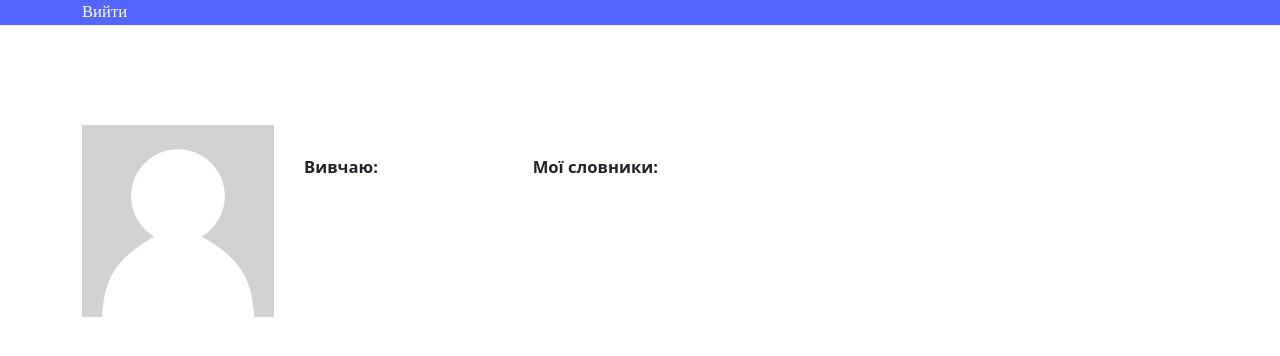
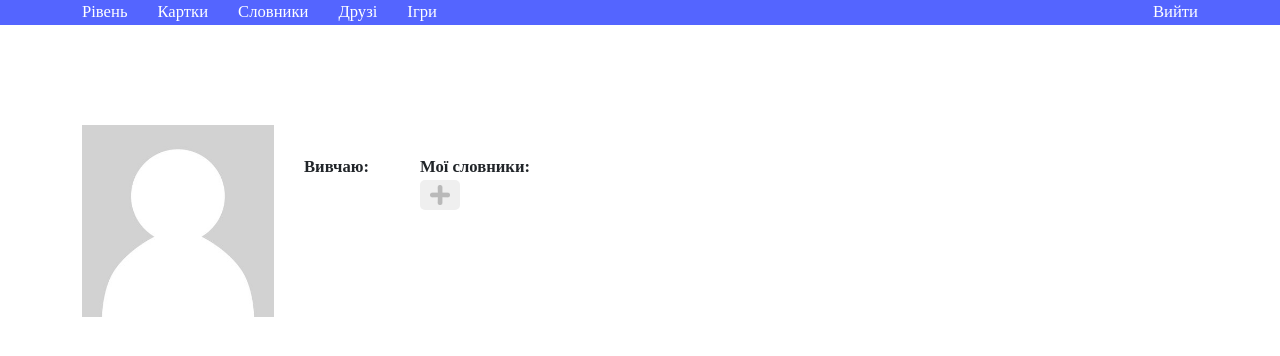
Before and after one commit to w-nikitich/Langoshark, a React (Create React App) app in the folder client/: page /profile in a window 1280 px wide. Shown: the top 356 px of the page. Built offline with nearby package versions, Linux system fonts and the light colour scheme; a web font is replaced by a local one.

Commit message:
level recording fix

```diff
--- a/client/src/components/Authorization.js
+++ b/client/src/components/Authorization.js
@@ -17,13 +17,22 @@ function Authorization()  {
 
     async function signIn(email, password) {
         if (checkEmailValidity(email, emailRef.current) === true && checkPasswordValidity(password, passwordRef.current) === true) {
+            try {
+                await axios.post(`http://localhost:3001/sign-in/`, {email: email, password: password});
+                await Userdata.fetchUserdata();
+                navigate('/profile')
+            } catch (err) {
+                notExistingUserRef.current.style.display = 'block';
+            }
 
-            await axios.post(`http://localhost:3001/sign-in/`, {email: email, password: password})
-                .then(async (res) => {
-                    await Userdata.fetchUserdata();
-                    navigate('/profile', {state: {username: res.data.username}})
-                })
-                .catch((err) => {notExistingUserRef.current.style.display = 'block';});
+
+            // await axios.post(`http://localhost:3001/sign-in/`, {email: email, password: password})
+            //     .then(async (res) => {
+            //         await Userdata.fetchUserdata();
+            //         navigate('/profile')
+            //         // , {state: {username: res.data.username}}
+            //     })
+            //     .catch((err) => {notExistingUserRef.current.style.display = 'block';});
 
             // if (!response.data) {
             //     spanElem.style.display = 'block';
@@ -36,10 +45,6 @@ function Authorization()  {
         else {
 
         }
-    }
-
-    async function signUp() {
-
     }
 
     return(
--- a/client/src/components/Header.js
+++ b/client/src/components/Header.js
@@ -1,12 +1,14 @@
 import React from 'react';
 import Container from 'react-bootstrap/Container';
 import SignOut from './SignOut';
+import Menu from './Menu';
 
 function Header() {
     // sign out
     return(
         <header>
             <Container>
+                <Menu/>
                 <SignOut/>
             </Container>
         </header>
--- /dev/null
+++ b/client/src/components/Menu.js
@@ -0,0 +1,17 @@
+import React from 'react';
+
+function Menu() {
+    return(
+        <nav className='menu'>
+            <ul className='menu__list'>
+                <li className='menu__list__item'>Рівень</li>
+                <li className='menu__list__item'>Картки</li>
+                <li className='menu__list__item'>Словники</li>
+                <li className='menu__list__item'>Друзі</li>
+                <li className='menu__list__item'>Ігри</li>
+            </ul>
+        </nav>
+    )
+}
+
+export default Menu;
--- a/client/src/components/Profile.js
+++ b/client/src/components/Profile.js
@@ -1,13 +1,16 @@
-import React, { useState } from "react";
+import React, { useEffect, useState } from "react";
 import axios from 'axios';
 import { observer } from 'mobx-react';
+import { toJS } from 'mobx';
 import { arrayOfLanguages } from "../config";
 import Userdata from "../store/Userdata";
 import Header from "./Header";
 import Container from "react-bootstrap/esm/Container";
+import plus_icon from '../images/plus_icon.png';
 
 function Profile() {
-    console.log();
+
+
     return(
         <div id="profile">
             <Header/>
@@ -31,31 +34,35 @@ function Profile() {
                                 <ul className="profile__languages__list">
                                     <p>Вивчаю:</p>
 
-                                    {(arrayOfLanguages).map((value, index) => {
+                                    {arrayOfLanguages.map((value) => {
                                         const languageTranslate = value.split(':');
                                         const languageNameEN = languageTranslate[0];
                                         const languageNameUA = languageTranslate[1];
                                         let myLanguages = null;
                                         let myLanguageLevel = null;
-                                        // let levelObjData = Object.getOwnPropertyDescriptor(Userdata.level, languageNameEN);
 
                                         if (Userdata.languages.includes(languageNameEN)) {
                                             myLanguages = languageNameUA;
 
-                                            // if (Userdata.level.hasOwnProperty(languageNameEN)) {
-                                            //     myLanguageLevel = Userdata.level.
-                                            // }
 
-                                            // console.log(levelObjData.value);
-                                            myLanguageLevel = Userdata.level[languageNameEN];
-                                            console.log(myLanguageLevel);
+                                            if (Userdata.level.hasOwnProperty(languageNameEN)) {
+                                                myLanguageLevel = toJS(Userdata.level[languageNameEN])
+                                            }
+
+
+                                            // // console.log(levelObjData.value);
+                                            // myLanguageLevel = Userdata.level[languageNameEN];
+                                            console.log(toJS(Userdata.level));
+
+                                        }
+                                        else {
+                                            // console.log(Userdata.languages);
                                         }
 
                                         return(
                                             <li key={languageNameEN} className="profile__languages__item">
                                                 <p>{myLanguages}</p>
-
-                                                {/* <p>{Userdata.level}</p> */}
+                                                {/* <p>{myLanguageLevel}</p> */}
                                             </li>
                                         );
                                     })}
@@ -64,9 +71,17 @@ function Profile() {
 
                             <div className="profile__dictionaries">
                                 <ul className="profile__dictionaries__list">
+                                    <div className="profile__dictionaries__">
+
+                                    </div>
                                     <p>Мої словники:</p>
 
+                                    <button className="profile__dictionaries__add">
+                                        <img src={plus_icon}/>
+                                    </button>
                                     {/* <li></li> */}
+
+
                                 </ul>
                             </div>
                         </div>
--- a/client/src/components/Registration.js
+++ b/client/src/components/Registration.js
@@ -48,12 +48,14 @@ function Registration() {
     async function register(username, email, password, languages) {
 
         if (checkEmailValidity(email, emailRef.current) === true && checkPasswordValidity(password, passwordRef.current) === true) {
-            (Userdata.languages).map((value, index) => {
-                Userdata.setLevel(levelsOfLanguages[value][0])
-            });
+
+
+            Userdata.languages.forEach((element) => {
+                Userdata.setLevel(levelsOfLanguages[element][0])
+            })
 
             const level = Userdata.level;
-            // Userdata.setLevel('A1');
+
             await axios.post('http://localhost:3001/register', {username, email, password, level, languages})
                 .then((res) =>  {navigate('/profile')})
                 .catch((err) => {existingUserRef.current.style.display = 'block'});
--- a/client/src/config.js
+++ b/client/src/config.js
@@ -3,5 +3,5 @@ export const arrayOfLevelsEN = ['A0', 'A1', 'A2', 'B1', 'B2', 'C1', 'C2']
 export const arrayOfLevelsJP = [' N1', 'N2', 'N3', 'N4', 'N5']
 export const levelsOfLanguages = {
     english: ['A0', 'A1', 'A2', 'B1', 'B2', 'C1', 'C2'],
-    japanese: [' N1', 'N2', 'N3', 'N4', 'N5']
+    japanese: ['N1', 'N2', 'N3', 'N4', 'N5']
 }
--- a/client/src/index.js
+++ b/client/src/index.js
@@ -5,9 +5,7 @@ import reportWebVitals from './reportWebVitals';
 
 const root = ReactDOM.createRoot(document.getElementById('root'));
 root.render(
-  <React.StrictMode>
-    <App />
-  </React.StrictMode>
+  <App />
 );
 
 reportWebVitals();
--- a/client/src/store/Userdata.js
+++ b/client/src/store/Userdata.js
@@ -25,13 +25,23 @@ class Userdata {
     }
 
     async fetchUserdata() {
-        const response = await axios.post('http://localhost:3001/userdata/', {email: this.email, password: this.password});
-        this.setUsername(response.data.username);
+        try {
+            const response = await axios.post('http://localhost:3001/userdata/', {email: this.email, password: this.password});
+            this.setUsername(response.data.username);
 
-        (response.data.languages).map((value, index) => {
-            this.setLanguage(value);
-        })
-        this.setLevel(response.data.level);
+            response.data.languages.forEach((element) => {
+                this.setLanguage(element);
+                this.setLevel(response.data.level);
+            })
+
+            // response.data.languages.forEach((element) => {
+            //     this.setLevel(element, response.data.level);
+            //     // this.setLevel(response.data.languages, response.data.level);
+            // })
+        } catch (err) {
+            console.log(err);
+        }
+
     }
 
     setUsername(username) {
@@ -70,6 +80,7 @@ class Userdata {
         (this.languages).map((value, index) => {
             this.level = {... this.level, [value]: level}
         })
+        // this.level = {...this.level, [language]: level}
     }
 }
 
--- a/client/src/styles/components/Header.scss
+++ b/client/src/styles/components/Header.scss
@@ -114,9 +114,25 @@
 }
 
 header {
+    font-family: $default-font;
     display: flex;
     align-items: center;
     background-color: $default-color;
-    height: 30%;
+    height: 40%;
     justify-content: space-between;
 }
+
+.menu__list {
+    display: flex;
+    color: #fff;
+    font-size: $font-size-24;
+    cursor: pointer;
+
+    &__item {
+        margin-left: 30px;
+
+        &:first-of-type {
+            margin-left: 0;
+        }
+    }
+}
--- a/client/src/styles/components/Profile.scss
+++ b/client/src/styles/components/Profile.scss
@@ -1,6 +1,12 @@
 @import '../constans.scss';
 
 #profile {
+    font-family: $default-font;
+
+    button {
+        border: none;
+        border-radius: 5px;
+    }
 
     .profile__avatar {
         width: 15vw;
@@ -23,7 +29,7 @@
 
     .profile__username {
         font-size: $font-size-36;
-        margin-left: 30vw;
+        margin-left: 20vw;
     }
 
     .profile__learning__info {
@@ -46,4 +52,21 @@
         }
     }
 
+    .profile__dictionaries {
+        display: flex;
+
+        &__add {
+            display: flex;
+            justify-content: center;
+            align-items: center;
+            width: 40px;
+            height: 30px;
+
+            img {
+                width: 20px;
+            }
+        }
+
+    }
+
 }
```
Also changed, not shown: client/src/images/plus_icon.png (added), 1 other file (tests, documents, lock files or other folders).
